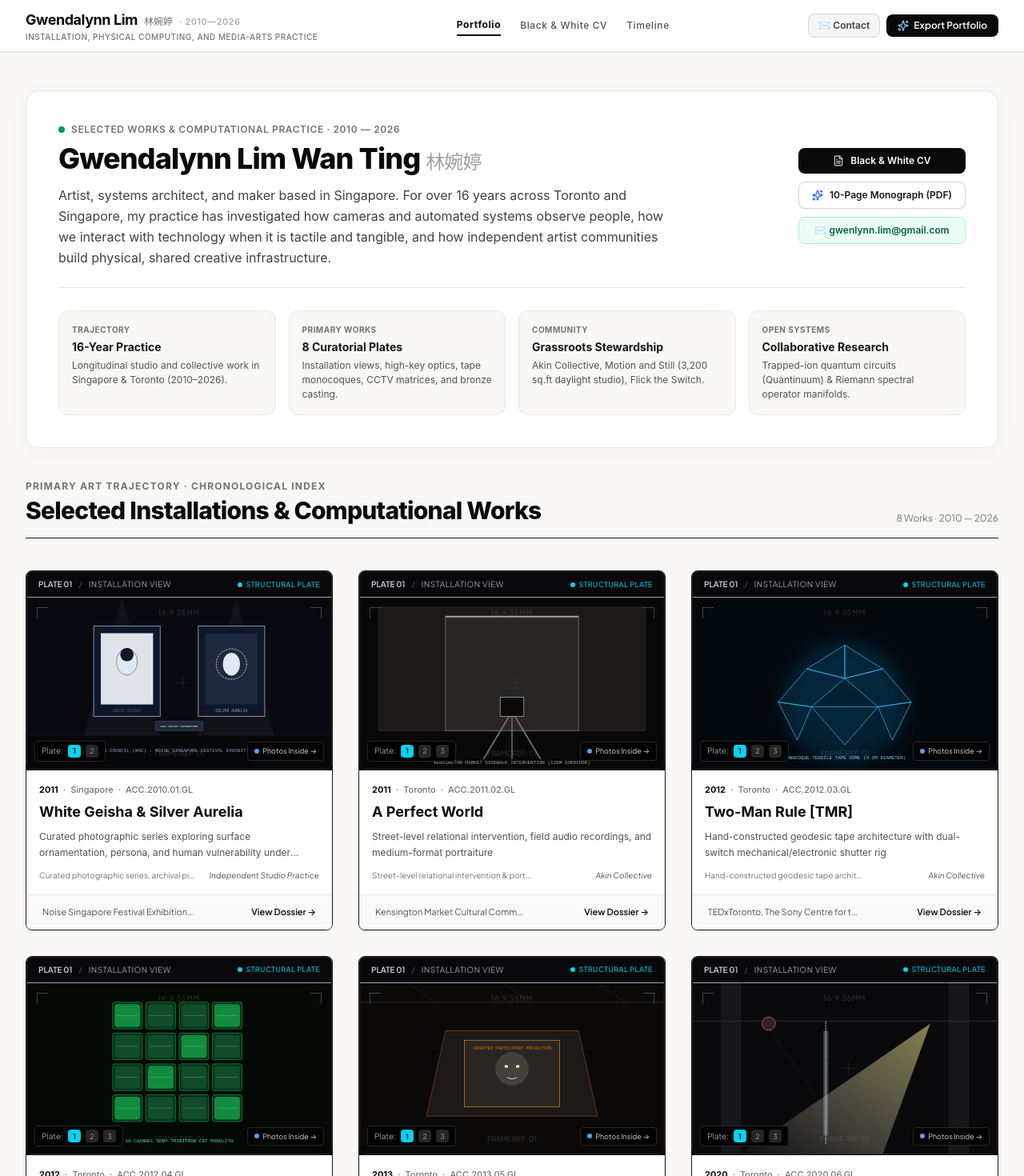
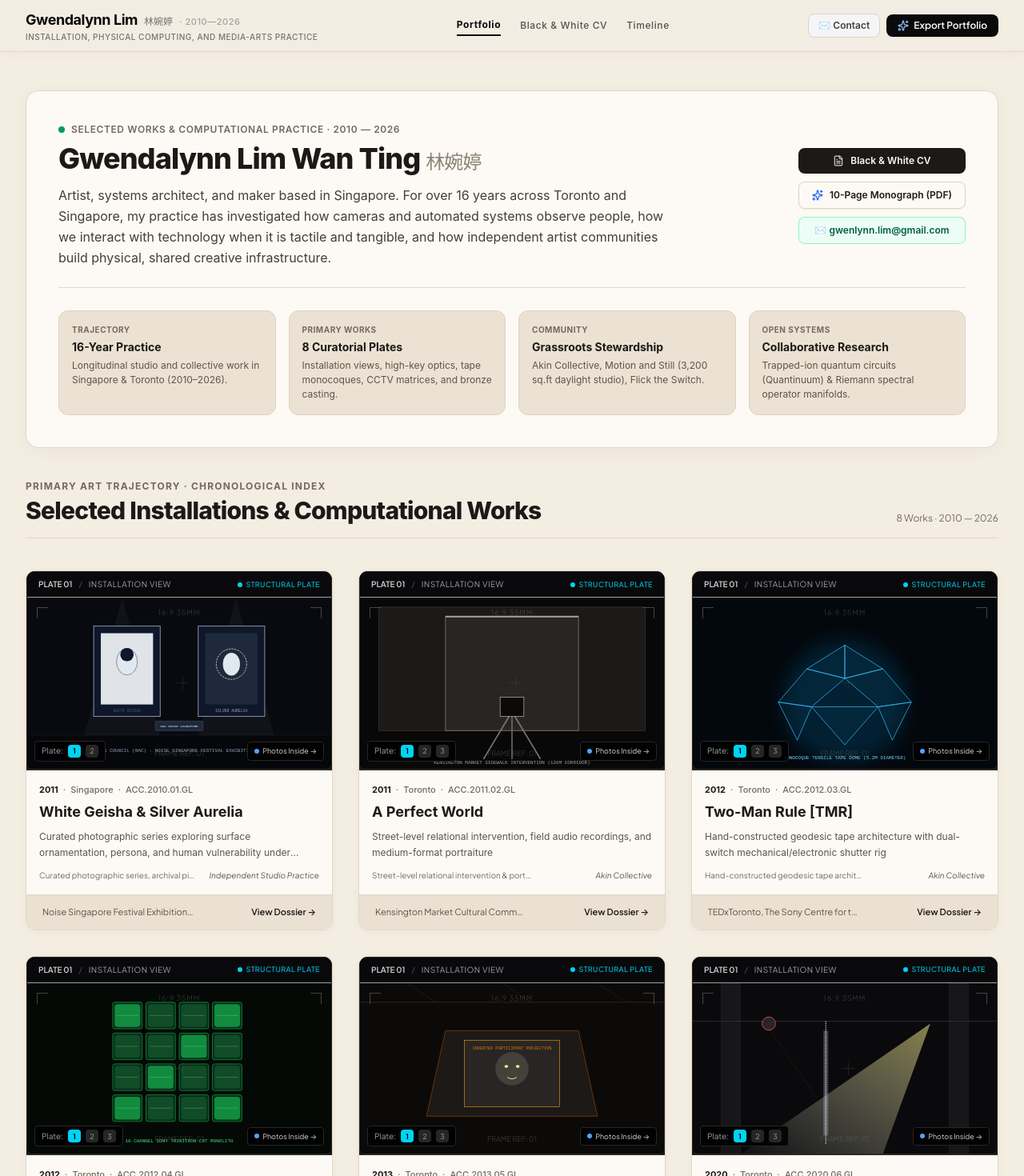
Before and after one commit to evecount/gwenlim_artCV, a React (Vite) app: page / in a window 1280 px wide. Shown: the top 1470 px of the page at 80% size. Built offline with nearby package versions, Linux system fonts and the light colour scheme.

Commit message:
feat(design): implement warm sandy beige / natural linen palette across whole site

```diff
--- a/src/App.tsx
+++ b/src/App.tsx
@@ -39,7 +39,7 @@ export default function App() {
   };
 
   return (
-    <div className="min-h-screen bg-[#FAF8F5] text-neutral-900 flex flex-col font-sans selection:bg-neutral-900 selection:text-white">
+    <div className="min-h-screen bg-[#F3EDE2] text-[#1C1917] flex flex-col font-sans selection:bg-[#1C1917] selection:text-[#F3EDE2]">
       {/* Primary Top Bar Navigation */}
       <Navigation
         activeTab={activeTab}
--- a/src/components/Footer.tsx
+++ b/src/components/Footer.tsx
@@ -15,7 +15,7 @@ export const Footer: React.FC<FooterProps> = ({
   onTriggerPrint
 }) => {
   return (
-    <footer className="border-t border-neutral-250 bg-[#fafaf9] py-12 text-xs font-mono-code text-neutral-600">
+    <footer className="border-t border-[#E2D7C3] bg-[#EBE2D3] py-12 text-xs font-mono-code text-[#5C5448]">
       <div className="max-w-7xl mx-auto px-4 sm:px-6 lg:px-8 space-y-8">
 
         <div className="grid grid-cols-1 md:grid-cols-12 gap-8 items-start">
--- a/src/components/Navigation.tsx
+++ b/src/components/Navigation.tsx
@@ -25,7 +25,7 @@ export const Navigation: React.FC<NavigationProps> = ({
   };
 
   return (
-    <header className="sticky top-0 z-40 bg-white/95 backdrop-blur-md border-b border-neutral-200 shadow-xs transition-colors">
+    <header className="sticky top-0 z-40 bg-[#F3EDE2]/95 backdrop-blur-md border-b border-[#E2D7C3] shadow-[0_2px_12px_rgba(40,30,20,0.03)] transition-colors">
       <div className="max-w-7xl mx-auto px-4 sm:px-6 lg:px-8 h-16 flex items-center justify-between gap-4">
 
         {/* Zone 1: Wordmark */}
--- a/src/components/WorksGrid.tsx
+++ b/src/components/WorksGrid.tsx
@@ -17,21 +17,21 @@ export const WorksGrid: React.FC<WorksGridProps> = ({
   onNavigateToCv,
 }) => {
   return (
-    <section id="works-section" className="py-10 sm:py-12 border-b border-neutral-250 bg-[#FAF8F5]">
+    <section id="works-section" className="py-10 sm:py-12 border-b border-[#E2D7C3] bg-[#F3EDE2]">
       <div className="max-w-7xl mx-auto px-4 sm:px-6 lg:px-8 space-y-10">
 
         {/* Curatorial Introduction & Maker Overview (Warm Plainspeak Hero) */}
-        <div className="bg-white border border-[#e8e5de] rounded-2xl p-6 sm:p-8 lg:p-10 shadow-[0_4px_24px_rgba(0,0,0,0.03)] space-y-6">
-          <div className="flex flex-col lg:flex-row lg:items-center justify-between gap-6 pb-6 border-b border-neutral-200">
+        <div className="bg-[#FDFAF5] border border-[#E2D7C3] rounded-2xl p-6 sm:p-8 lg:p-10 shadow-[0_4px_24px_rgba(40,30,20,0.04)] space-y-6">
+          <div className="flex flex-col lg:flex-row lg:items-center justify-between gap-6 pb-6 border-b border-[#E2D7C3]">
             <div className="space-y-2 max-w-3xl">
-              <div className="flex items-center gap-2 text-xs font-semibold uppercase tracking-wider text-neutral-500">
+              <div className="flex items-center gap-2 text-xs font-semibold uppercase tracking-wider text-[#736A5E]">
                 <span className="w-2 h-2 rounded-full bg-emerald-600 animate-pulse" />
                 <span>Selected Works & Computational Practice · 2010 — 2026</span>
               </div>
-              <h1 className="text-2xl sm:text-3xl lg:text-4xl font-extrabold tracking-tight text-neutral-950">
-                Gwendalynn Lim Wan Ting <span className="text-neutral-400 font-normal text-xl sm:text-2xl">林婉婷</span>
+              <h1 className="text-2xl sm:text-3xl lg:text-4xl font-extrabold tracking-tight text-[#1C1917]">
+                Gwendalynn Lim Wan Ting <span className="text-[#8C8274] font-normal text-xl sm:text-2xl">林婉婷</span>
               </h1>
-              <p className="text-sm sm:text-base text-neutral-700 leading-relaxed font-sans pt-1">
+              <p className="text-sm sm:text-base text-[#443E37] leading-relaxed font-sans pt-1">
                 Artist, systems architect, and maker based in Singapore. For over 16 years across Toronto and Singapore, my practice has investigated how cameras and automated systems observe people, how we interact with technology when it is tactile and tangible, and how independent artist communities build physical, shared creative infrastructure.
               </p>
             </div>
@@ -41,7 +41,7 @@ export const WorksGrid: React.FC<WorksGridProps> = ({
               {onNavigateToCv && (
                 <button
                   onClick={onNavigateToCv}
-                  className="px-4 py-2 bg-neutral-950 hover:bg-neutral-800 text-white rounded-lg text-xs font-semibold flex items-center justify-center gap-2 shadow-xs transition-colors cursor-pointer"
+                  className="px-4 py-2 bg-[#1C1917] hover:bg-[#2F2B26] text-[#FDFAF5] rounded-lg text-xs font-semibold flex items-center justify-center gap-2 shadow-xs transition-colors cursor-pointer"
                 >
                   <FileText className="w-3.5 h-3.5 text-neutral-300" />
                   <span>Black & White CV</span>
@@ -50,7 +50,7 @@ export const WorksGrid: React.FC<WorksGridProps> = ({
               {onOpenPortfolioPdf && (
                 <button
                   onClick={onOpenPortfolioPdf}
-                  className="px-4 py-2 bg-white hover:bg-neutral-50 text-neutral-900 border border-neutral-300 rounded-lg text-xs font-semibold flex items-center justify-center gap-2 shadow-xs transition-colors cursor-pointer"
+                  className="px-4 py-2 bg-[#FDFAF5] hover:bg-[#EFE8DC] text-[#1C1917] border border-[#DDD2BF] rounded-lg text-xs font-semibold flex items-center justify-center gap-2 shadow-xs transition-colors cursor-pointer"
                 >
                   <Sparkles className="w-3.5 h-3.5 text-blue-600" />
                   <span>10-Page Monograph (PDF)</span>
@@ -58,52 +58,52 @@ export const WorksGrid: React.FC<WorksGridProps> = ({
               )}
               <a
                 href="mailto:gwenlynn.lim@gmail.com"
-                className="px-4 py-2 bg-emerald-50 hover:bg-emerald-100 text-emerald-800 border border-emerald-200 rounded-lg text-xs font-semibold flex items-center justify-center gap-2 transition-colors"
+                className="px-4 py-2 bg-emerald-50 hover:bg-emerald-100 text-emerald-800 border border-emerald-300/60 rounded-lg text-xs font-semibold flex items-center justify-center gap-2 transition-colors"
               >
                 <span>✉️ gwenlynn.lim@gmail.com</span>
               </a>
             </div>
           </div>
 
-          {/* Four Grounded Focus Pillars */}
+          {/* Four Grounded Focus Pillars (Linen-tone Cards) */}
           <div className="grid grid-cols-1 sm:grid-cols-2 lg:grid-cols-4 gap-4 pt-1">
-            <div className="bg-[#FAF8F5] border border-[#ece8e1] rounded-xl p-4 space-y-1">
-              <span className="text-[10px] font-bold uppercase tracking-wider text-neutral-500 block">Trajectory</span>
-              <div className="text-sm font-bold text-neutral-900">16-Year Practice</div>
-              <p className="text-xs text-neutral-600 leading-normal">Longitudinal studio and collective work in Singapore & Toronto (2010–2026).</p>
+            <div className="bg-[#EBE2D3] border border-[#DDD2BF] rounded-xl p-4 space-y-1">
+              <span className="text-[10px] font-bold uppercase tracking-wider text-[#736A5E] block">Trajectory</span>
+              <div className="text-sm font-bold text-[#1C1917]">16-Year Practice</div>
+              <p className="text-xs text-[#5C5448] leading-normal">Longitudinal studio and collective work in Singapore & Toronto (2010–2026).</p>
             </div>
 
-            <div className="bg-[#FAF8F5] border border-[#ece8e1] rounded-xl p-4 space-y-1">
-              <span className="text-[10px] font-bold uppercase tracking-wider text-neutral-500 block">Primary Works</span>
-              <div className="text-sm font-bold text-neutral-900">8 Curatorial Plates</div>
-              <p className="text-xs text-neutral-600 leading-normal">Installation views, high-key optics, tape monocoques, CCTV matrices, and bronze casting.</p>
+            <div className="bg-[#EBE2D3] border border-[#DDD2BF] rounded-xl p-4 space-y-1">
+              <span className="text-[10px] font-bold uppercase tracking-wider text-[#736A5E] block">Primary Works</span>
+              <div className="text-sm font-bold text-[#1C1917]">8 Curatorial Plates</div>
+              <p className="text-xs text-[#5C5448] leading-normal">Installation views, high-key optics, tape monocoques, CCTV matrices, and bronze casting.</p>
             </div>
 
-            <div className="bg-[#FAF8F5] border border-[#ece8e1] rounded-xl p-4 space-y-1">
-              <span className="text-[10px] font-bold uppercase tracking-wider text-neutral-500 block">Community</span>
-              <div className="text-sm font-bold text-neutral-900">Grassroots Stewardship</div>
-              <p className="text-xs text-neutral-600 leading-normal">Akin Collective, Motion and Still (3,200 sq.ft daylight studio), Flick the Switch.</p>
+            <div className="bg-[#EBE2D3] border border-[#DDD2BF] rounded-xl p-4 space-y-1">
+              <span className="text-[10px] font-bold uppercase tracking-wider text-[#736A5E] block">Community</span>
+              <div className="text-sm font-bold text-[#1C1917]">Grassroots Stewardship</div>
+              <p className="text-xs text-[#5C5448] leading-normal">Akin Collective, Motion and Still (3,200 sq.ft daylight studio), Flick the Switch.</p>
             </div>
 
-            <div className="bg-[#FAF8F5] border border-[#ece8e1] rounded-xl p-4 space-y-1">
-              <span className="text-[10px] font-bold uppercase tracking-wider text-neutral-500 block">Open Systems</span>
-              <div className="text-sm font-bold text-neutral-900">Collaborative Research</div>
-              <p className="text-xs text-neutral-600 leading-normal">Trapped-ion quantum circuits (Quantinuum) & Riemann spectral operator manifolds.</p>
+            <div className="bg-[#EBE2D3] border border-[#DDD2BF] rounded-xl p-4 space-y-1">
+              <span className="text-[10px] font-bold uppercase tracking-wider text-[#736A5E] block">Open Systems</span>
+              <div className="text-sm font-bold text-[#1C1917]">Collaborative Research</div>
+              <p className="text-xs text-[#5C5448] leading-normal">Trapped-ion quantum circuits (Quantinuum) & Riemann spectral operator manifolds.</p>
             </div>
           </div>
         </div>
 
         {/* Section Header */}
-        <div className="border-b border-neutral-250 pb-4 flex flex-col sm:flex-row sm:items-end justify-between gap-2">
+        <div className="border-b border-[#E2D7C3] pb-4 flex flex-col sm:flex-row sm:items-end justify-between gap-2">
           <div>
-            <span className="text-xs uppercase tracking-widest text-neutral-500 block mb-1 font-bold">
+            <span className="text-xs uppercase tracking-widest text-[#736A5E] block mb-1 font-bold">
               Primary Art Trajectory · Chronological Index
             </span>
-            <h2 className="text-2xl sm:text-3xl font-extrabold tracking-tight text-neutral-950">
+            <h2 className="text-2xl sm:text-3xl font-extrabold tracking-tight text-[#1C1917]">
               Selected Installations & Computational Works
             </h2>
           </div>
-          <span className="text-xs font-mono-code text-neutral-500">
+          <span className="text-xs font-mono-code text-[#736A5E]">
             8 Works · 2010 — 2026
           </span>
         </div>
@@ -114,45 +114,45 @@ export const WorksGrid: React.FC<WorksGridProps> = ({
             <article
               key={artwork.id}
               onClick={() => onSelectArtwork(artwork)}
-              className="group bg-white border border-neutral-250 hover:border-neutral-400 hover:shadow-md rounded-lg overflow-hidden transition-all duration-200 cursor-pointer flex flex-col justify-between shadow-xs"
+              className="group bg-[#FDFAF5] border border-[#E2D7C3] hover:border-[#B5A893] hover:shadow-[0_8px_30px_rgba(40,30,20,0.08)] rounded-xl overflow-hidden transition-all duration-200 cursor-pointer flex flex-col justify-between shadow-[0_2px_12px_rgba(40,30,20,0.03)]"
             >
               <div>
                 {/* Visual Documentary Image Plates Preview (Restores structural plate diagrams on grid) */}
-                <div className="relative bg-black border-b border-neutral-900">
+                <div className="relative bg-[#1A1816] border-b border-[#332E28]">
                   <ArtworkImageGallery artwork={artwork} compact={true} preferPlateGraphic={true} />
                 </div>
 
                 {/* Card Content & Metadata (Museum Monograph Plate Format - Less Wordy) */}
-                <div className="p-4 space-y-2 bg-white text-neutral-900">
+                <div className="p-4 space-y-2 bg-[#FDFAF5] text-[#1C1917]">
                   {/* Clean unboxed metadata with typographic separators */}
-                  <div className="flex flex-wrap items-center gap-1.5 text-[11px] text-neutral-500 font-medium">
-                    <span className="text-neutral-950 font-bold">{artwork.year}</span>
+                  <div className="flex flex-wrap items-center gap-1.5 text-[11px] text-[#736A5E] font-medium">
+                    <span className="text-[#1C1917] font-bold">{artwork.year}</span>
                     <span aria-hidden="true">·</span>
                     <span>{artwork.city}</span>
                     {artwork.year === 2026 && (
                       <>
                         <span aria-hidden="true">·</span>
-                        <span className="text-neutral-950 bg-neutral-100 border border-neutral-300 px-1.5 py-0.2 rounded-xs font-bold uppercase text-[9px]">
+                        <span className="text-[#1C1917] bg-[#EBE2D3] border border-[#DDD2BF] px-1.5 py-0.2 rounded-xs font-bold uppercase text-[9px]">
                           Future Work
                         </span>
                       </>
                     )}
                     <span aria-hidden="true">·</span>
-                    <span className="text-neutral-500">{artwork.accessionId}</span>
+                    <span className="text-[#736A5E]">{artwork.accessionId}</span>
                   </div>
 
-                  <h3 className="text-lg font-bold text-neutral-950 group-hover:text-neutral-700 leading-snug">
+                  <h3 className="text-lg font-bold text-[#1C1917] group-hover:text-[#4A433A] leading-snug">
                     {artwork.title}
                   </h3>
 
-                  <p className="text-xs text-neutral-600 font-sans line-clamp-2 leading-relaxed">
+                  <p className="text-xs text-[#5C5448] font-sans line-clamp-2 leading-relaxed">
                     {artwork.subtitle}
                   </p>
 
-                  <div className="pt-1 flex items-center justify-between text-[10px] font-mono-code text-neutral-500">
+                  <div className="pt-1 flex items-center justify-between text-[10px] font-mono-code text-[#736A5E]">
                     <span className="truncate max-w-[200px]">{artwork.medium}</span>
                     {artwork.studioLineage && (
-                      <span className="text-neutral-600 italic">
+                      <span className="text-[#5C5448] italic">
                         {artwork.studioLineage.split('(')[0].trim()}
                       </span>
                     )}
@@ -161,11 +161,11 @@ export const WorksGrid: React.FC<WorksGridProps> = ({
               </div>
 
               {/* Card Footer with Hardware/Medium and Dossier affordance */}
-              <div className="px-5 py-3.5 bg-neutral-50 border-t border-neutral-200 flex items-center justify-between text-xs font-mono-code text-neutral-600 group-hover:text-neutral-900">
-                <span className="truncate max-w-[190px] text-[11px] text-neutral-600">
+              <div className="px-5 py-3.5 bg-[#EAE1D2] border-t border-[#E2D7C3] flex items-center justify-between text-xs font-mono-code text-[#5C5448] group-hover:text-[#1C1917]">
+                <span className="truncate max-w-[190px] text-[11px] text-[#5C5448]">
                   {artwork.venue}
                 </span>
-                <span className="text-[11px] font-semibold text-neutral-950 flex items-center gap-1 group-hover:translate-x-0.5 transition-transform">
+                <span className="text-[11px] font-semibold text-[#1C1917] flex items-center gap-1 group-hover:translate-x-0.5 transition-transform">
                   View Dossier →
                 </span>
               </div>
--- a/src/index.css
+++ b/src/index.css
@@ -3,8 +3,8 @@
 @layer base {
   body {
     font-family: 'Plus Jakarta Sans', system-ui, -apple-system, sans-serif;
-    background-color: #FAF8F5;
-    color: #18181b;
+    background-color: #F3EDE2;
+    color: #1C1917;
   }
 }
 
```
